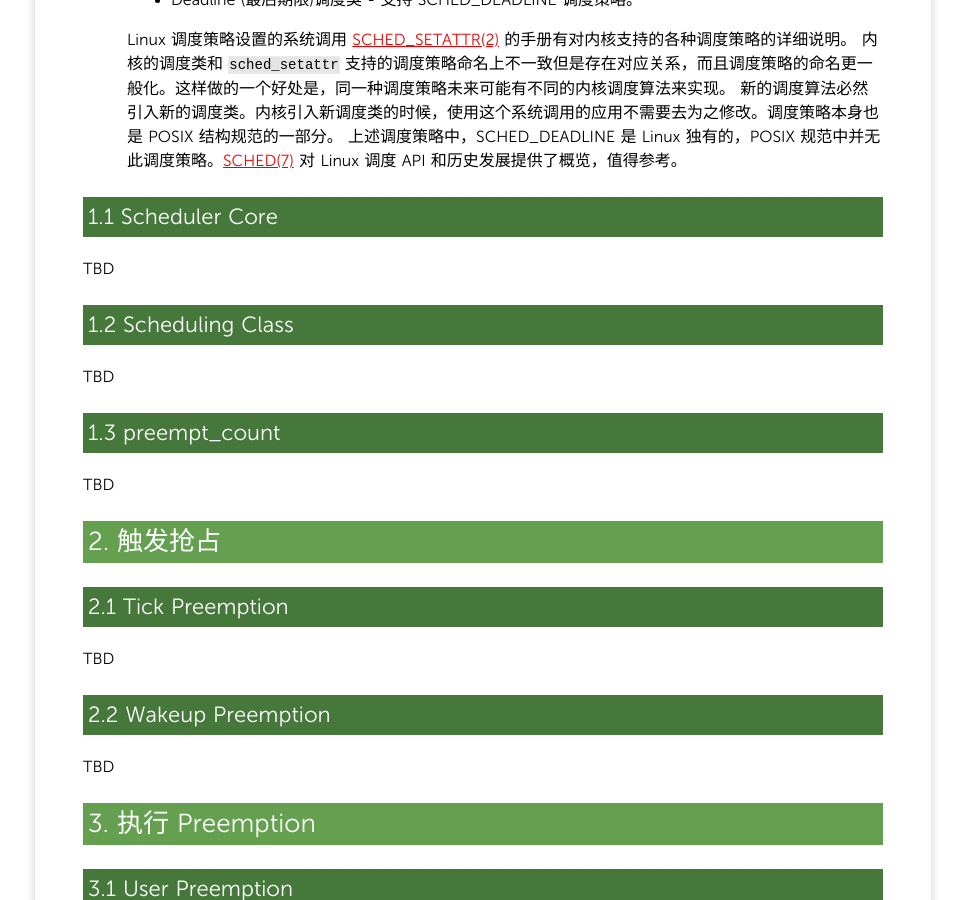
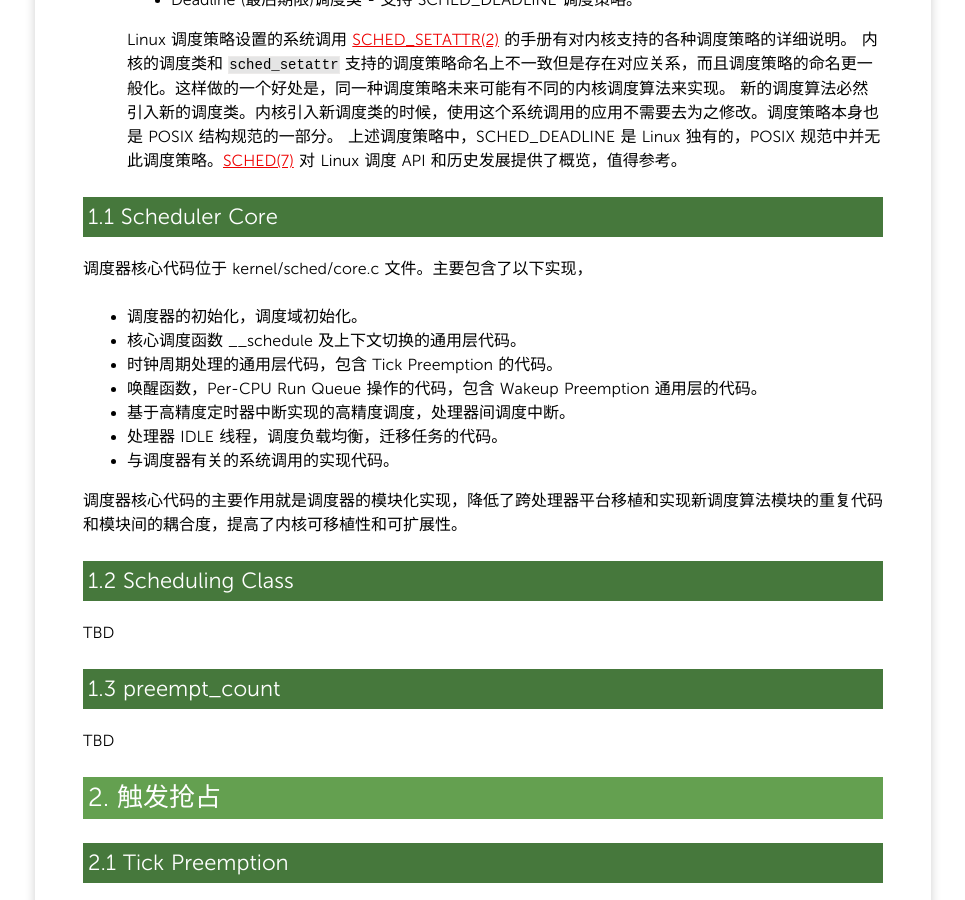
Before and after one commit to yangoliver/yangoliver.github.io, a Jekyll site: the page built from _posts/2016/2016-03-12-linux-scheduler-2.md, in a window 1280 px wide and 900 px high, scrolled down 878 px. Shown: the whole window, without its empty margins (157-1122 px from the left). Built offline with Jekyll 4.4.1, drawn with Linux system fonts in a browser that asks for light colours; comment, search, counter and statistics services are not loaded.

Commit message:
draft: scheduler core description

```diff
--- a/_posts/2016/2016-03-12-linux-scheduler-2.md
+++ b/_posts/2016/2016-03-12-linux-scheduler-2.md
@@ -37,7 +37,17 @@ Linux 调度器的实现实际上主要做了两部分事情，
 
 ### 1.1 Scheduler Core
 
-TBD
+调度器核心代码位于 kernel/sched/core.c 文件。主要包含了以下实现，
+
+* 调度器的初始化，调度域初始化。
+* 核心调度函数 `__schedule` 及上下文切换的通用层代码。
+* 时钟周期处理的通用层代码，包含 Tick Preemption 的代码。
+* 唤醒函数，Per-CPU Run Queue 操作的代码，包含 Wakeup Preemption 通用层的代码。
+* 基于高精度定时器中断实现的高精度调度，处理器间调度中断。
+* 处理器 IDLE 线程，调度负载均衡，迁移任务的代码。
+* 与调度器有关的系统调用的实现代码。
+
+调度器核心代码的主要作用就是调度器的模块化实现，降低了跨处理器平台移植和实现新调度算法模块的重复代码和模块间的耦合度，提高了内核可移植性和可扩展性。
 
 ### 1.2 Scheduling Class
 
```
